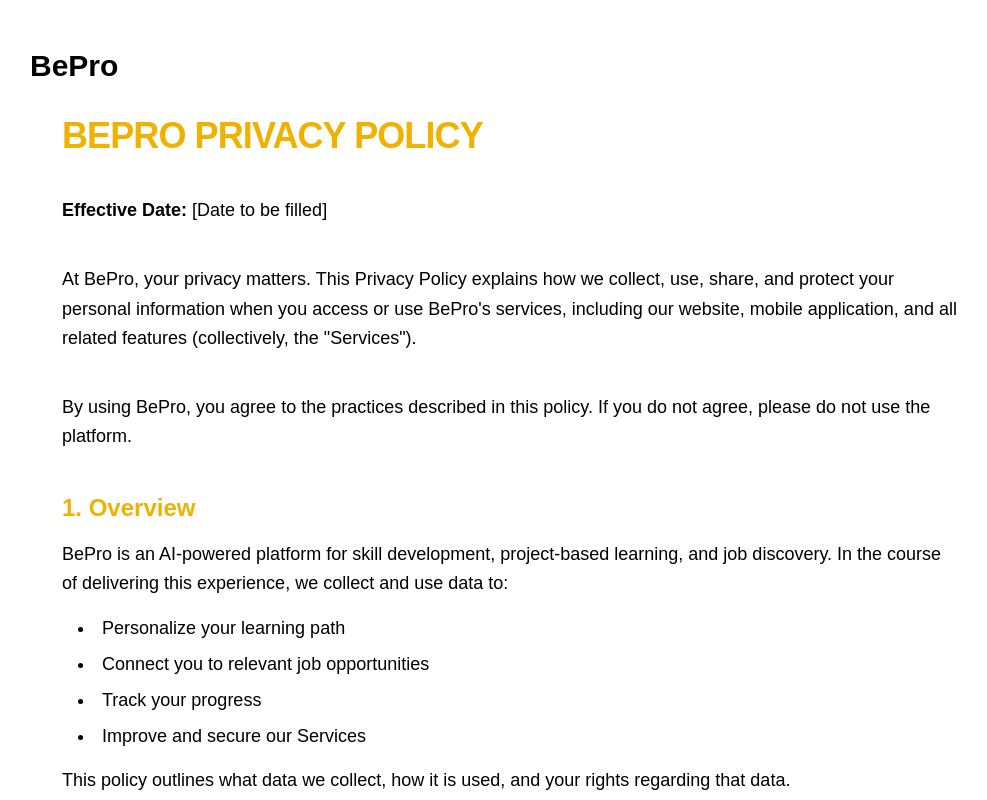
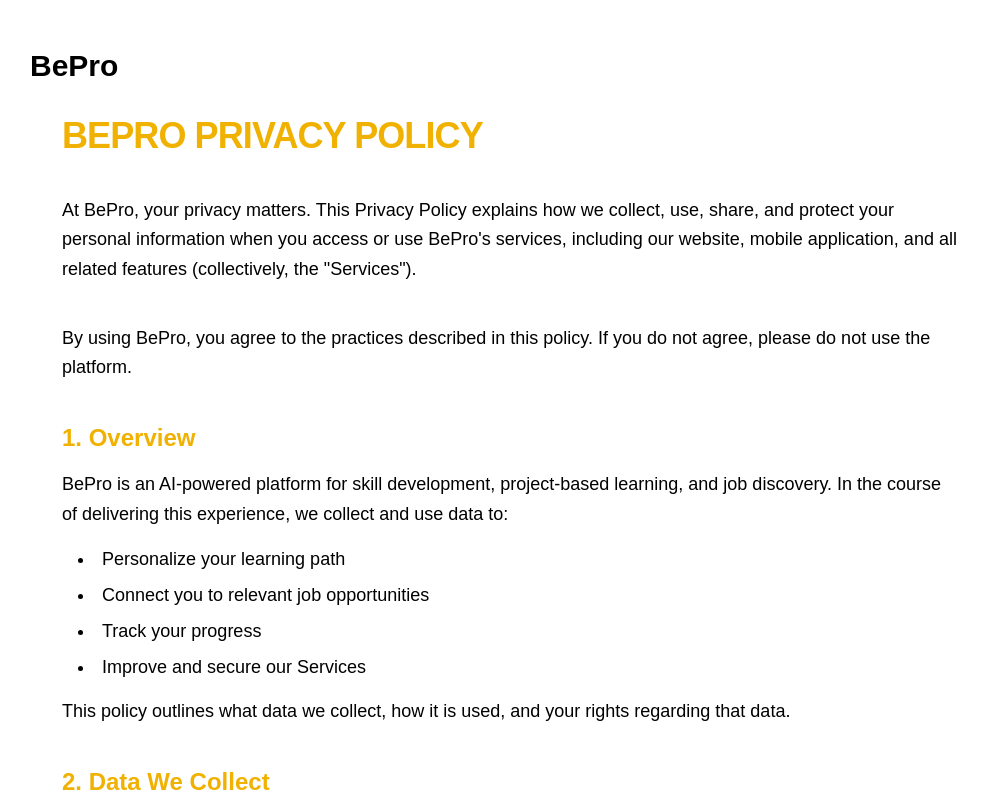
Before and after one commit to narensen/BePro, a Next.js app: page /faq/privacy-policy in a window 1280 px wide. Shown: the top 800 px of the page, without its empty margins (130-1117 px from the left). Built offline with nearby package versions, Linux system fonts and the light colour scheme.

Commit message:
final commit

```diff
--- a/src/app/faq/privacy-policy/page.js
+++ b/src/app/faq/privacy-policy/page.js
@@ -11,10 +11,6 @@
         <h1 className="text-4xl font-bold tracking-tight">
           <span className="text-yellow-500">BEPRO PRIVACY POLICY</span>
         </h1>
-
-        <p className="text-lg leading-relaxed">
-          <strong>Effective Date:</strong> [Date to be filled]
-        </p>
 
         <p className="text-lg leading-relaxed">
           At BePro, your privacy matters. This Privacy Policy explains how we collect, use, share, and protect your personal information when you access or use BePro&apos;s services, including our website, mobile application, and all related features (collectively, the &quot;Services&quot;).
```
